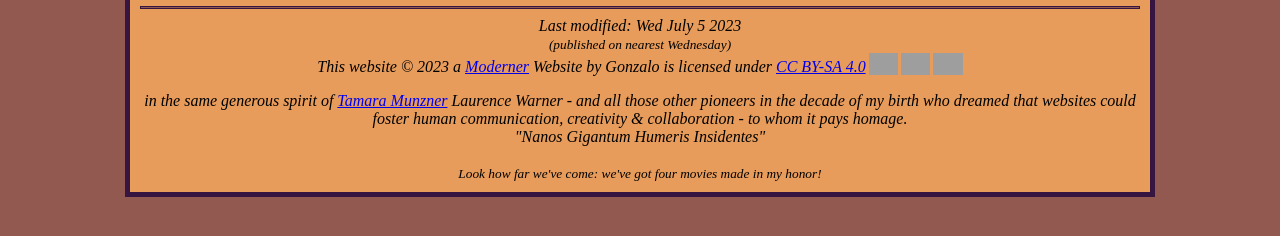
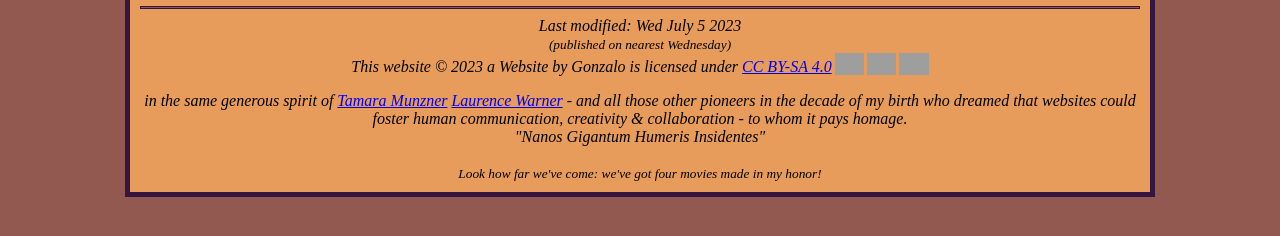
Before and after one commit to Bossificator1412/IndianaJonesWeb, a plain HTML site: page website/contact.html in a window 1280 px wide. Shown: the part 432-668 px from the top of the page. Drawn offline with Linux system fonts and the light colour scheme; grey boxes are pictures that could not be loaded.

Commit message:
Update contact.html
footer

```diff
--- a/website/contact.html
+++ b/website/contact.html
@@ -53,11 +53,11 @@
                     <br>
                     <small> (published on nearest Wednesday) </small>
                     <br>
-                    This website © 2023 a <a href="https://Mode.rner.me">Moderner</a> Website by Gonzalo is licensed under <a href="http://creativecommons.org/licenses/by-sa/4.0/?ref=chooser-v1" target="_blank" rel="license noopener noreferrer" style="display:inline-block;">CC BY-SA 4.0<img style="height:22px!important;margin-left:3px;vertical-align:text-bottom;" src="https://mirrors.creativecommons.org/presskit/icons/cc.svg?ref=chooser-v1"><img style="height:22px!important;margin-left:3px;vertical-align:text-bottom;" src="https://mirrors.creativecommons.org/presskit/icons/by.svg?ref=chooser-v1"><img style="height:22px!important;margin-left:3px;vertical-align:text-bottom;" src="https://mirrors.creativecommons.org/presskit/icons/sa.svg?ref=chooser-v1"></a></p>
+                    This website © 2023 a Website by Gonzalo is licensed under <a href="http://creativecommons.org/licenses/by-sa/4.0/?ref=chooser-v1" target="_blank" rel="license noopener noreferrer" style="display:inline-block;">CC BY-SA 4.0<img style="height:22px!important;margin-left:3px;vertical-align:text-bottom;" src="https://mirrors.creativecommons.org/presskit/icons/cc.svg?ref=chooser-v1"><img style="height:22px!important;margin-left:3px;vertical-align:text-bottom;" src="https://mirrors.creativecommons.org/presskit/icons/by.svg?ref=chooser-v1"><img style="height:22px!important;margin-left:3px;vertical-align:text-bottom;" src="https://mirrors.creativecommons.org/presskit/icons/sa.svg?ref=chooser-v1"></a></p>
                     in the same generous spirit of <a
                     href="http://www.geom.uiuc.edu/~munzner/">
                     Tamara
-                    Munzner</a> Laurence Warner - and all those other pioneers in the decade of my birth who dreamed that websites could foster human communication, creativity & collaboration - to whom it pays homage.
+                    Munzner</a> <a href="https://w4.rner.me">Laurence Warner</a> - and all those other pioneers in the decade of my birth who dreamed that websites could foster human communication, creativity & collaboration - to whom it pays homage.
                     <br>
                     <i> "Nanos Gigantum Humeris Insidentes" </i>
                     <br>
```
